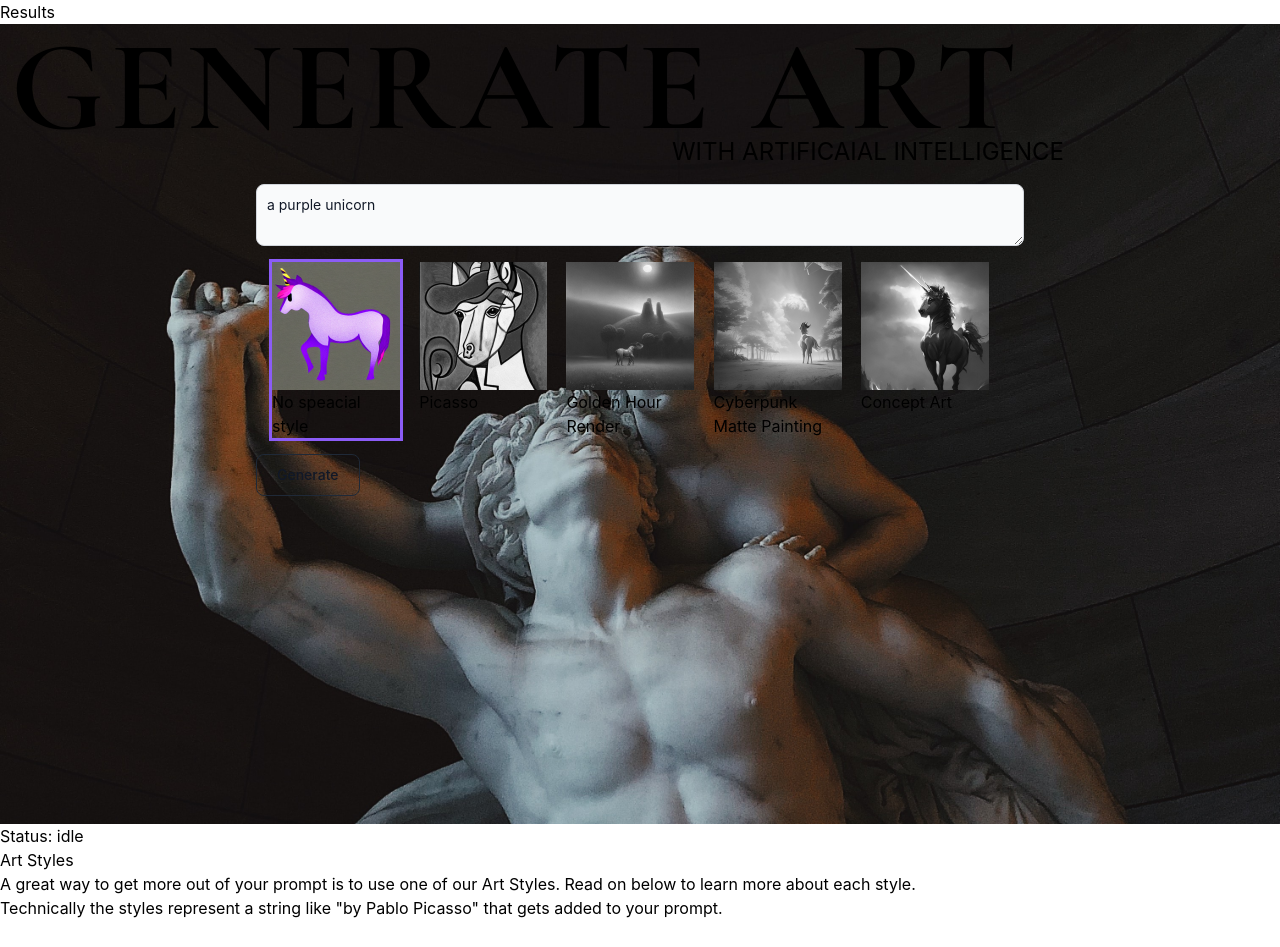
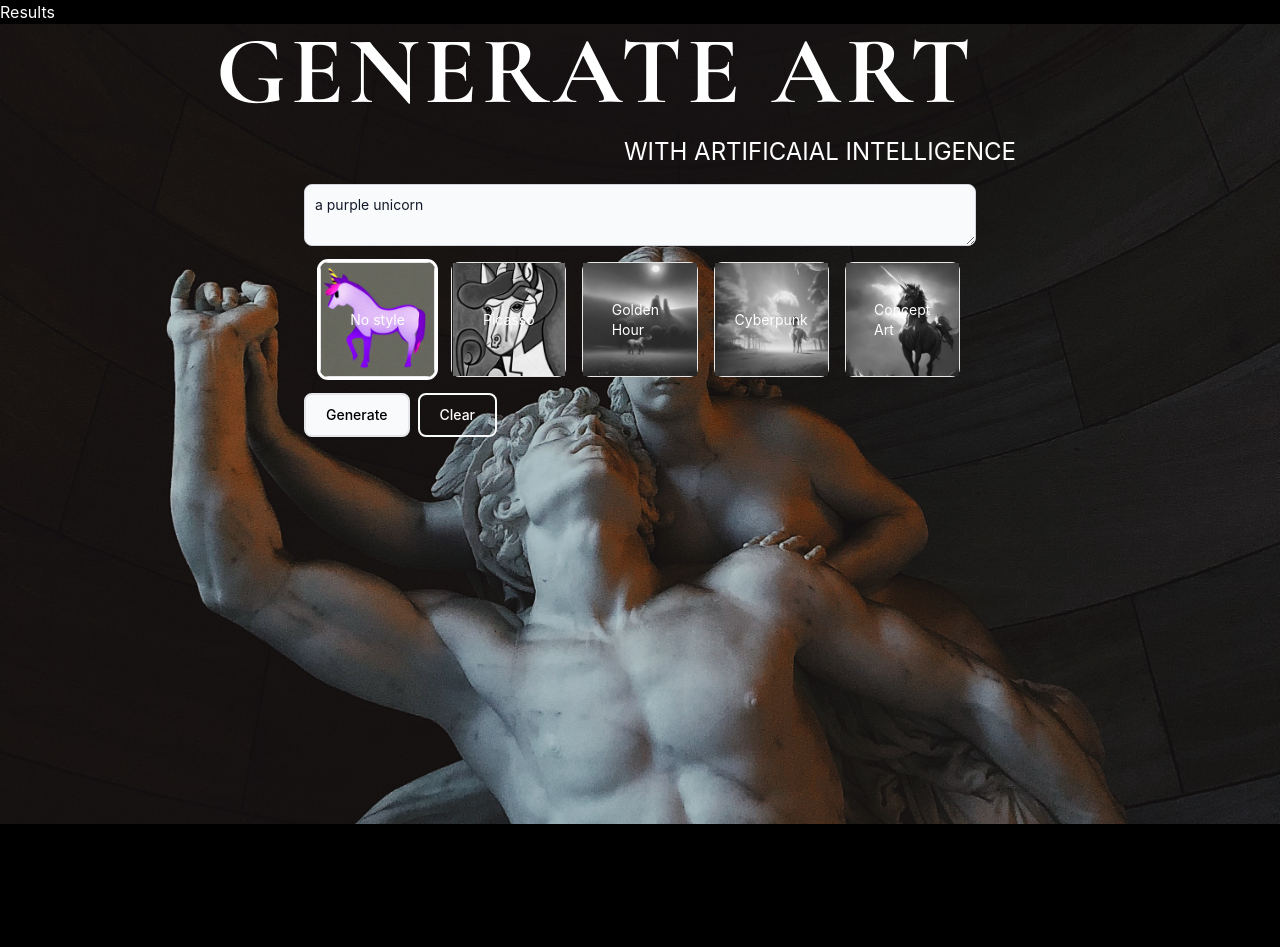
Before and after one commit to HoverBaum/boid-art, a Next.js app: page / in a window 1280 px wide. Shown: the top 947 px of the page. Built offline with nearby package versions, Linux system fonts and the light colour scheme.

Commit message:
✨ rought design implementation.

```diff
--- a/pages/_app.tsx
+++ b/pages/_app.tsx
@@ -1,17 +1,9 @@
 import '../styles/globals.css'
 import type { AppProps } from 'next/app'
-import Head from 'next/head'
 
 export default function App({ Component, pageProps }: AppProps) {
   return (
     <>
-      <Head>
-        <link rel="preconnect" href="https://fonts.googleapis.com" />
-        <link
-          href="https://fonts.googleapis.com/css2?family=Cormorant+Garamond:wght@700&display=swap"
-          rel="stylesheet"
-        />
-      </Head>
       <Component {...pageProps} />
     </>
   )
--- /dev/null
+++ b/pages/_document.tsx
@@ -0,0 +1,19 @@
+import { Html, Head, Main, NextScript } from 'next/document'
+
+export default function Document() {
+  return (
+    <Html className="bg-black text-white">
+      <Head>
+        <link rel="preconnect" href="https://fonts.googleapis.com" />
+        <link
+          href="https://fonts.googleapis.com/css2?family=Cormorant+Garamond:wght@700&display=swap"
+          rel="stylesheet"
+        />
+      </Head>
+      <body>
+        <Main />
+        <NextScript />
+      </body>
+    </Html>
+  )
+}
--- a/src/components/Button.tsx
+++ b/src/components/Button.tsx
@@ -3,18 +3,32 @@ import { ComponentType, PropsWithChildren } from 'react'
 type ButtonProps = {
   onClick: () => void
   disabled?: boolean
+  type?: 'primary' | 'secondary'
 }
 
 export const Button: ComponentType<PropsWithChildren<ButtonProps>> = ({
   children,
   onClick,
   disabled = false,
+  type = 'primary',
 }) => {
+  if (type === 'secondary') {
+    return (
+      <button
+        disabled={disabled}
+        onClick={onClick}
+        className="text-blac bg-inherit hover:bg-gray-700 font-medium rounded-lg text-sm px-5 py-2.5 mr-2 mb-2 border-gray-50 border-2"
+      >
+        {children}
+      </button>
+    )
+  }
+
   return (
     <button
       disabled={disabled}
       onClick={onClick}
-      className="text-gray-900 hover:text-white border border-gray-800 hover:bg-gray-900 focus:ring-4 focus:outline-none focus:ring-gray-300 font-medium rounded-lg text-sm px-5 py-2.5 text-center mr-2 mb-2 dark:border-gray-600 dark:text-gray-400 dark:hover:text-white dark:hover:bg-gray-600 dark:focus:ring-gray-800"
+      className="text-black font-medium rounded-lg text-sm px-5 py-2.5 mr-2 mb-2 bg-gray-50 hover:bg-gray-200 border-2"
     >
       {children}
     </button>
--- a/src/components/Container.tsx
+++ b/src/components/Container.tsx
@@ -1,5 +1,5 @@
 import { ComponentType, PropsWithChildren } from 'react'
 
 export const Container: ComponentType<PropsWithChildren> = ({ children }) => {
-  return <div className="max-w-3xl mx-auto">{children}</div>
+  return <div className="max-w-2xl mx-auto">{children}</div>
 }
--- /dev/null
+++ b/src/components/Spinner.tsx
@@ -0,0 +1,5 @@
+export const Spinner = () => {
+  return (
+    <div className="animate-spin rounded-full h-32 w-32 border-t-2 border-b-2 border-gray-20" />
+  )
+}
--- a/src/home/ImageGeneration.tsx
+++ b/src/home/ImageGeneration.tsx
@@ -4,6 +4,7 @@ import { StyleSelect } from '../home/StyleSelect'
 import { PredictionIdResponse } from '../../pages/api/prediction/[id]'
 import { Button } from '../components/Button'
 import { Container } from '../components/Container'
+import { Spinner } from '../components/Spinner'
 
 // States being added to ReplicateState for local purposes.
 type ExtraStates = 'idle' | 'submitted'
@@ -24,7 +25,6 @@ export const ImageGeneration = () => {
   const generate = async () => {
     // Scroll down to the prediction.
     const predictionElement = document.getElementById('prediction')
-    console.log('predictionElement', predictionElement)
     if (predictionElement) {
       const bounds = predictionElement.getBoundingClientRect()
       window.scrollTo(0, bounds.top)
@@ -70,7 +70,7 @@ export const ImageGeneration = () => {
       <div className="h-screen bg-[url('/marble.jpg')] bg-cover bg-center">
         <Container>
           <div className="relative h-40">
-            <h1 className="text-9xl tracking-wider font-bold font-cormorant text-right absolute right-0 w-screen">
+            <h1 className="text-8xl tracking-wider font-bold font-cormorant text-right absolute right-0 w-screen">
               GENERATE ART
             </h1>
             <h2 className="text-2xl absolute top-28 -right-10">
@@ -95,11 +95,26 @@ export const ImageGeneration = () => {
           >
             Generate
           </Button>
+          <Button type="secondary" onClick={() => setPrompt('')}>
+            Clear
+          </Button>
         </Container>
       </div>
-      <div id="prediction">
-        <p>Status: {status}</p>
-        {status === 'succeeded' && <img key={imageUrl} src={imageUrl} />}
+
+      {/* Predoction area */}
+      <div id="prediction" className="h-screen grid place-items-center">
+        <Container>
+          <div className="w-[512px] h-[512px] grid place-items-center bg-gray-50 bg-opacity-25">
+            {(status === 'submitted' || status === 'processing') && <Spinner />}
+            {status === 'succeeded' && <img key={imageUrl} src={imageUrl} />}
+            {(status === 'failed' || status === 'canceled') && (
+              <>
+                <p>Status: {status}</p>
+                <p>Something went wrong. Please try again.</p>
+              </>
+            )}
+          </div>
+        </Container>
       </div>
     </div>
   )
--- a/src/home/StyleSelect.tsx
+++ b/src/home/StyleSelect.tsx
@@ -17,17 +17,19 @@ export const StyleSelect: ComponentType<StyleSelectProps> = ({
   }
 
   return (
-    <div className={`grid grid-cols-${styles.length} p-4`}>
+    <div className={`grid grid-cols-${styles.length} p-4 gap-4`}>
       {styles.map(({ id, name, image }) => (
         <div
-          className={`w-32 ${
-            selectedStyleId === id ? 'outline-violet-500 outline' : 'grayscale'
+          className={`border rounded-lg relative ${
+            selectedStyleId === id ? 'border-white-500 outline' : 'grayscale'
           } hover:grayscale-0 hover:cursor-pointer`}
           key={id}
           onClick={() => onStyleSelect(id)}
         >
           <Image src={image} alt={name} />
-          <span>{name}</span>
+          <span className="absolute top-1/2 left-1/2 -translate-x-1/2 -translate-y-1/2 text-sm">
+            {name}
+          </span>
         </div>
       ))}
     </div>
--- a/src/styles.ts
+++ b/src/styles.ts
@@ -9,7 +9,7 @@ export const styles: StyleType[] = [
   {
     style: '',
     id: 'default',
-    name: 'No speacial style',
+    name: 'No style',
     description: 'The default style, no special effects.',
     image: defaultImage,
   },
@@ -24,7 +24,7 @@ export const styles: StyleType[] = [
     style:
       'golden hour, dream - like mysterious atmosphere, in the wastelands, baroque landscape painting, perfect composition, beautiful detailed intricate insanely detailed octane render trending on artstation, 8 k artistic photography, photorealistic, soft natural volumetric cinematic perfect light, chiaroscuro, award - winning photograph, masterpiece, raphael, caravaggio, greg rutkowski, beeple, beksinski',
     id: 'goldenHourRender',
-    name: 'Golden Hour Render',
+    name: 'Golden Hour',
     description:
       'A mix of a CGI render and classical fantasy illustration. Lends itself well to landscapes.',
     image: goldenHourImage,
@@ -33,7 +33,7 @@ export const styles: StyleType[] = [
     style:
       'A highly detailed matte painting of {prompt} by Studio Ghibli, Makoto Shinkai, by Artgerm, by WLOP, by Greg Rutkowski, volumetric lighting, octane render, 4K resolution, trending on artstation, masterpiece, cyberpunk',
     id: 'cyberpunkMatteGhibli',
-    name: 'Cyberpunk Matte Painting',
+    name: 'Cyberpunk',
     description:
       'Cyberpunk inspired art that Studio Ghibli might use for backgorunds in their animes.',
     image: ghibliCyberpunkImage,
```
